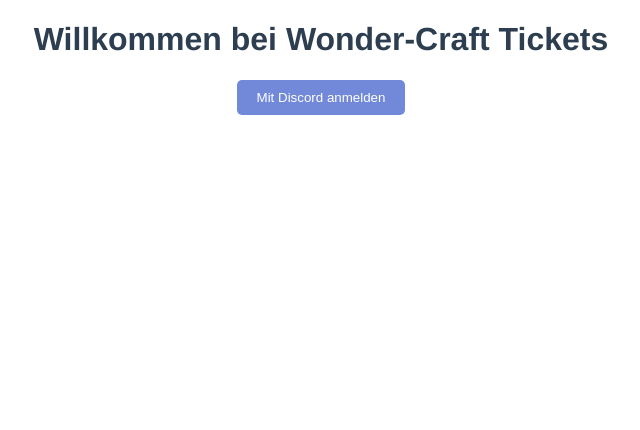
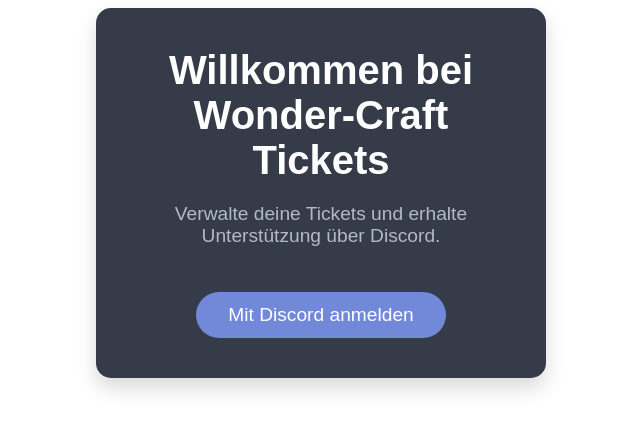
Before and after one commit to serverhosting-main-de/ticket-panel, a Vue app in the folder frontend/: page / in a window 1280 px wide. Shown: the top 430 px of the page, without its empty margins (319-959 px from the left). Built offline with nearby package versions, Linux system fonts and the light colour scheme.

Commit message:
Improve Dashboard and Home views with enhanced styling and error handling

```diff
--- a/frontend/src/views/Dashboard.vue
+++ b/frontend/src/views/Dashboard.vue
@@ -1,20 +1,29 @@
 <!-- Dashboard.vue -->
 <template>
-    <div>
+    <div class="dashboard-container">
         <h1>Dashboard</h1>
+
+        <!-- Anzeigen der Benutzerdaten, wenn der Benutzer eingeloggt ist -->
         <div v-if="user">
             <h2>Willkommen, {{ user.username }}</h2>
             <p><strong>Discord ID:</strong> {{ user.id }}</p>
+
             <h3>Deine Tickets</h3>
-            <ul>
+            <!-- Anzeige der Tickets -->
+            <ul v-if="tickets.length > 0">
                 <li v-for="ticket in tickets" :key="ticket.name">
                     <a :href="ticket.url" target="_blank">{{ ticket.name }}</a>
                 </li>
             </ul>
+
+            <!-- Nachricht, falls keine Tickets vorhanden sind -->
+            <p v-else>Du hast noch keine Tickets.</p>
         </div>
+
+        <!-- Anzeige der Anmeldeaufforderung, wenn der Benutzer nicht eingeloggt ist -->
         <div v-else>
             <p>Du bist nicht eingeloggt. Bitte melde dich an.</p>
-            <button @click="loginWithDiscord">Mit Discord anmelden</button>
+            <button @click="loginWithDiscord" class="login-button">Mit Discord anmelden</button>
         </div>
     </div>
 </template>
@@ -33,7 +42,7 @@
     },
     methods: {
         async fetchUser() {
-            // Benutzerinformationen vom Backend abrufen
+            try {
                 const response = await fetch("http://backendtickets.wonder-craft.de/auth/user", {
                     credentials: "include", // Cookies mitschicken für Session
                 });
@@ -44,9 +53,13 @@
                 } else {
                     this.user = null;
                 }
+            } catch (error) {
+                console.error("Fehler beim Abrufen der Benutzerinformationen:", error);
+                this.user = null;
+            }
         },
         async fetchTickets() {
-            // Tickets für den eingeloggten Benutzer abrufen
+            try {
                 const response = await fetch("http://backendtickets.wonder-craft.de/tickets", {
                     credentials: "include", // Cookies mitschicken für Session
                 });
@@ -56,9 +69,12 @@
                 } else {
                     this.tickets = [];
                 }
+            } catch (error) {
+                console.error("Fehler beim Abrufen der Tickets:", error);
+                this.tickets = [];
+            }
         },
         loginWithDiscord() {
-            // Weiterleitung zur Discord-Login-Seite
             window.location.href = "http://backendtickets.wonder-craft.de/auth/discord";
         },
     },
@@ -66,6 +82,45 @@
 </script>
 
 <style scoped>
+.dashboard-container {
+    text-align: center;
+    padding: 20px;
+    max-width: 800px;
+    margin: 0 auto;
+}
+
+h1 {
+    font-size: 2.5rem;
+    color: #7289da;
+}
+
+h2 {
+    color: #5c6bc0;
+}
+
+h3 {
+    font-size: 1.5rem;
+    margin-top: 20px;
+}
+
+ul {
+    list-style-type: none;
+    padding: 0;
+}
+
+li {
+    margin: 10px 0;
+}
+
+a {
+    text-decoration: none;
+    color: #4a90e2;
+}
+
+a:hover {
+    text-decoration: underline;
+}
+
 button {
     padding: 10px 20px;
     background-color: #7289da;
@@ -73,5 +128,15 @@
     border: none;
     cursor: pointer;
     border-radius: 5px;
+    font-size: 1.1rem;
+    margin-top: 20px;
+}
+
+button:hover {
+    background-color: #5a6eb3;
+}
+
+p {
+    font-size: 1.1rem;
 }
 </style>
--- a/frontend/src/views/Home.vue
+++ b/frontend/src/views/Home.vue
@@ -1,8 +1,11 @@
 <!-- Home.vue -->
 <template>
-    <div>
-        <h1>Willkommen bei Wonder-Craft Tickets</h1>
-        <button @click="loginWithDiscord">Mit Discord anmelden</button>
+    <div class="home-container">
+        <div class="content">
+            <h1>Willkommen bei Wonder-Craft Tickets</h1>
+            <p class="description">Verwalte deine Tickets und erhalte Unterstützung über Discord.</p>
+            <button @click="loginWithDiscord" class="login-button">Mit Discord anmelden</button>
+        </div>
     </div>
 </template>
 
@@ -10,7 +13,7 @@
 export default {
     methods: {
         loginWithDiscord() {
-            // Redirect zum Backend, um die Authentifizierung zu starten
+            // Weiterleitung zur Authentifizierung
             window.location.href = "http://backendtickets.wonder-craft.de/auth/discord";
         },
     },
@@ -18,12 +21,92 @@
 </script>
 
 <style scoped>
+/* Gesamte Seite */
+* {
+    margin: 0;
+    padding: 0;
+    box-sizing: border-box;
+    font-family: 'Arial', sans-serif;
+}
+
+body {
+    background-color: #1a1d23;
+    /* Dunklerer Hintergrund für die gesamte Webseite */
+    color: #e4e7eb;
+    /* Helles Grau für Text */
+    display: flex;
+    justify-content: center;
+    align-items: center;
+    height: 100vh;
+    /* Höhe des gesamten Viewports */
+    width: 100vw;
+    /* Breite des gesamten Viewports */
+    overflow: hidden;
+}
+
+/* Container für das mittige Element */
+.home-container {
+    display: flex;
+    justify-content: center;
+    align-items: center;
+    height: 100%;
+    width: 100%;
+    text-align: center;
+}
+
+/* Inhalt */
+.content {
+    background-color: #353b48;
+    /* Hellerer Hintergrund für den Container */
+    color: #f1f1f1;
+    /* Sehr heller Text */
+    border-radius: 15px;
+    box-shadow: 0 10px 20px rgba(0, 0, 0, 0.15);
+    /* Sanfte Schatten */
+    padding: 40px;
+    width: 90%;
+    max-width: 450px;
+}
+
+h1 {
+    font-size: 2.5rem;
+    margin-bottom: 20px;
+    font-weight: bold;
+    color: #fff;
+}
+
+.description {
+    font-size: 1.2rem;
+    margin-bottom: 25px;
+    color: #b1bbc5;
+    /* Ein weicheres Grau für die Beschreibung */
+}
+
 button {
-    padding: 10px 20px;
+    padding: 12px 30px;
     background-color: #7289da;
+    /* Discord Blau */
     color: white;
     border: none;
     cursor: pointer;
-    border-radius: 5px;
+    border-radius: 30px;
+    /* Abgerundete Ecken */
+    font-size: 1.2rem;
+    transition: background-color 0.3s ease, transform 0.2s ease;
+    width: 100%;
+    max-width: 250px;
+    margin-top: 20px;
+}
+
+button:hover {
+    background-color: #5a6eb3;
+    /* Dunkleres Blau bei Hover */
+    transform: translateY(-3px);
+    /* Etwas anheben */
+}
+
+button:active {
+    transform: translateY(2px);
+    /* Knopf gedrückt Animation */
 }
 </style>
```
Also changed, not shown: 1 other file (tests, documents, lock files or other folders). Lines whose indentation alone changed are shown as unchanged.
